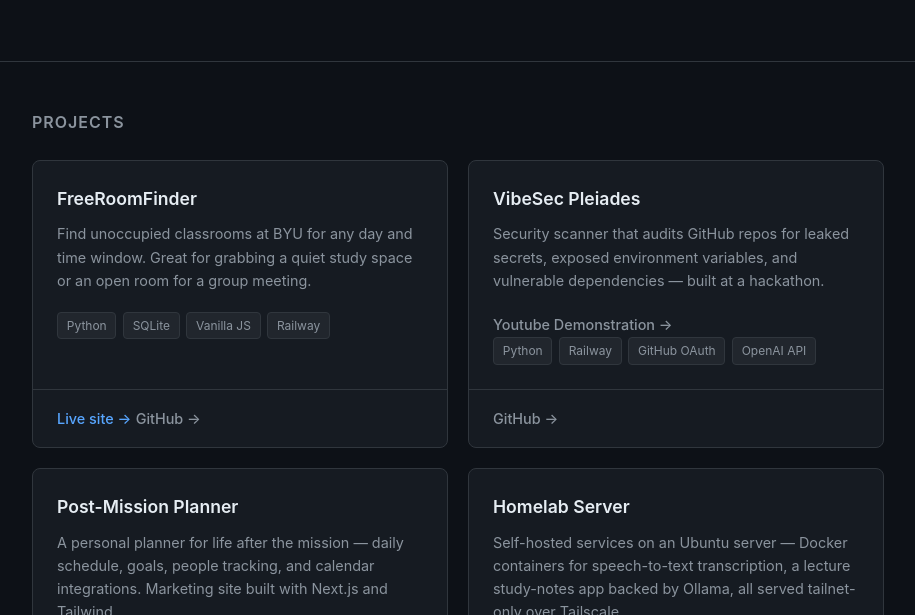
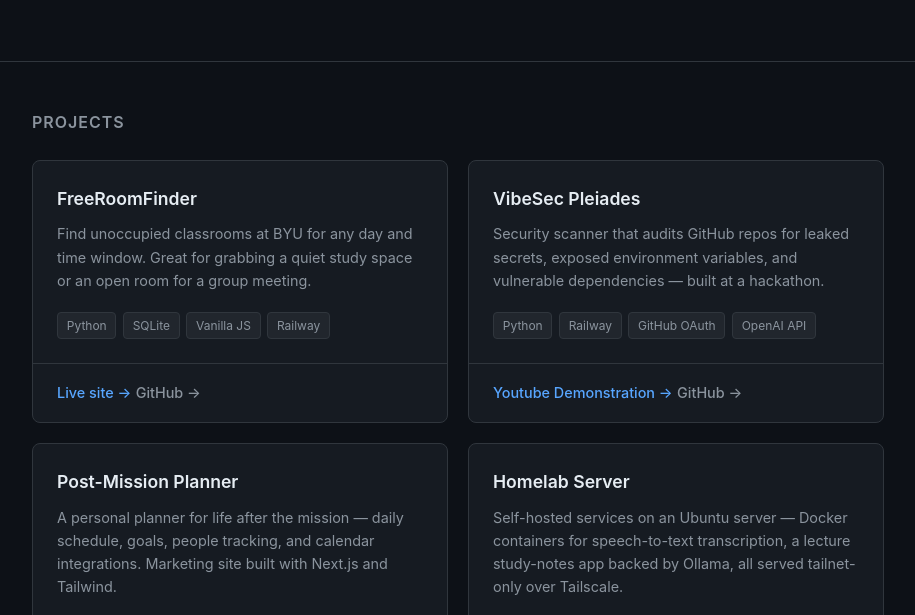
Before and after one commit to wlholland/WillPortfolioOfficial, a website: page index.html in a window 1280 px wide. Shown: the part 183-798 px from the top of the page, without its empty margins (182-1097 px from the left). Drawn offline with Linux system fonts and the light colour scheme.

Commit message:
move VibeSec YouTube demo to blue footer link next to GitHub

```diff
--- a/index.html
+++ b/index.html
@@ -41,7 +41,6 @@
           <div class="card-body">
             <h3>VibeSec Pleiades</h3>
             <p>Security scanner that audits GitHub repos for leaked secrets, exposed environment variables, and vulnerable dependencies — built at a hackathon.</p>
-            <a href="https://www.youtube.com/watch?v=69h5R6QexmY" target="_blank" rel="noopener" class="btn btn-secondary">Youtube Demonstration &rarr;</a>
             <div class="badges">
               <span class="badge">Python</span>
               <span class="badge">Railway</span>
@@ -50,6 +49,7 @@
             </div>
           </div>
           <div class="card-footer">
+            <a href="https://www.youtube.com/watch?v=69h5R6QexmY" target="_blank" rel="noopener" class="btn">Youtube Demonstration &rarr;</a>
             <a href="https://github.com/Preston-Miller/SBHackathon-PLEIADES" target="_blank" rel="noopener" class="btn btn-secondary">    GitHub &rarr;</a>
           </div>
         </article>
```
